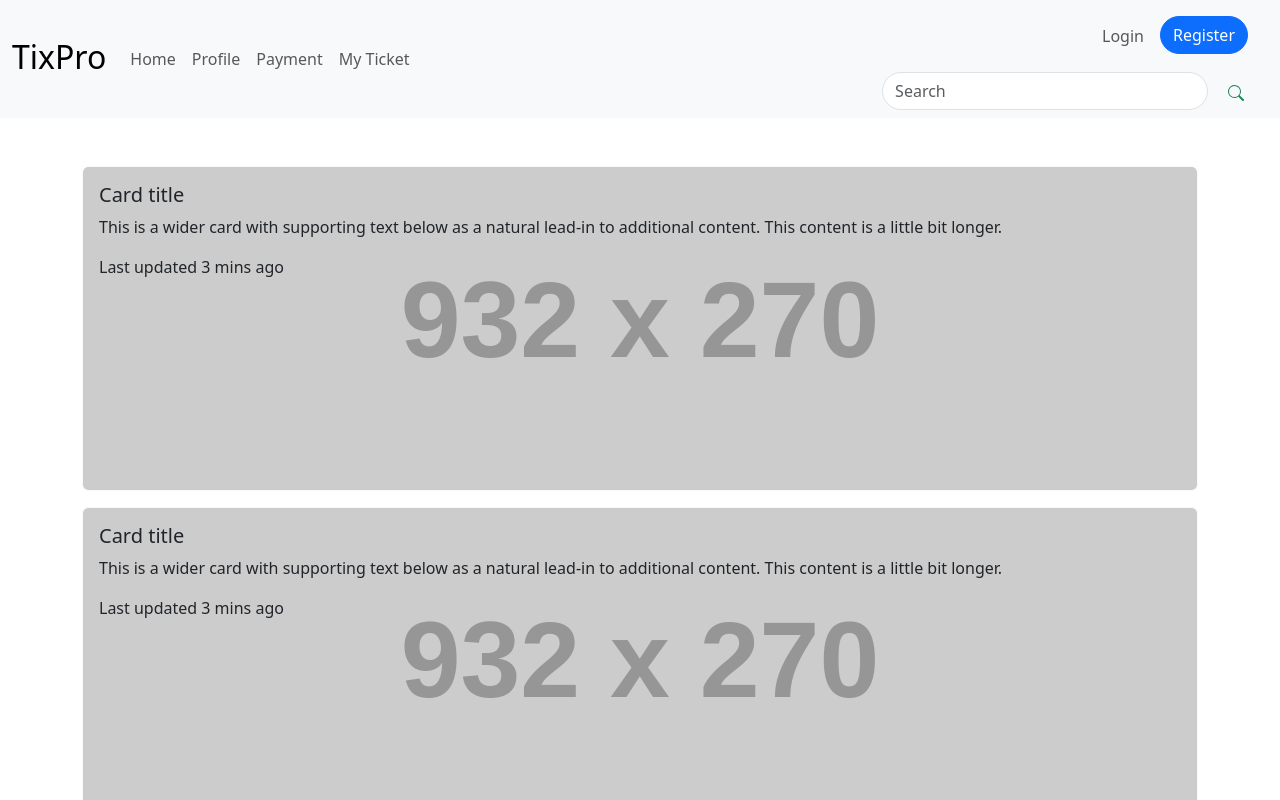
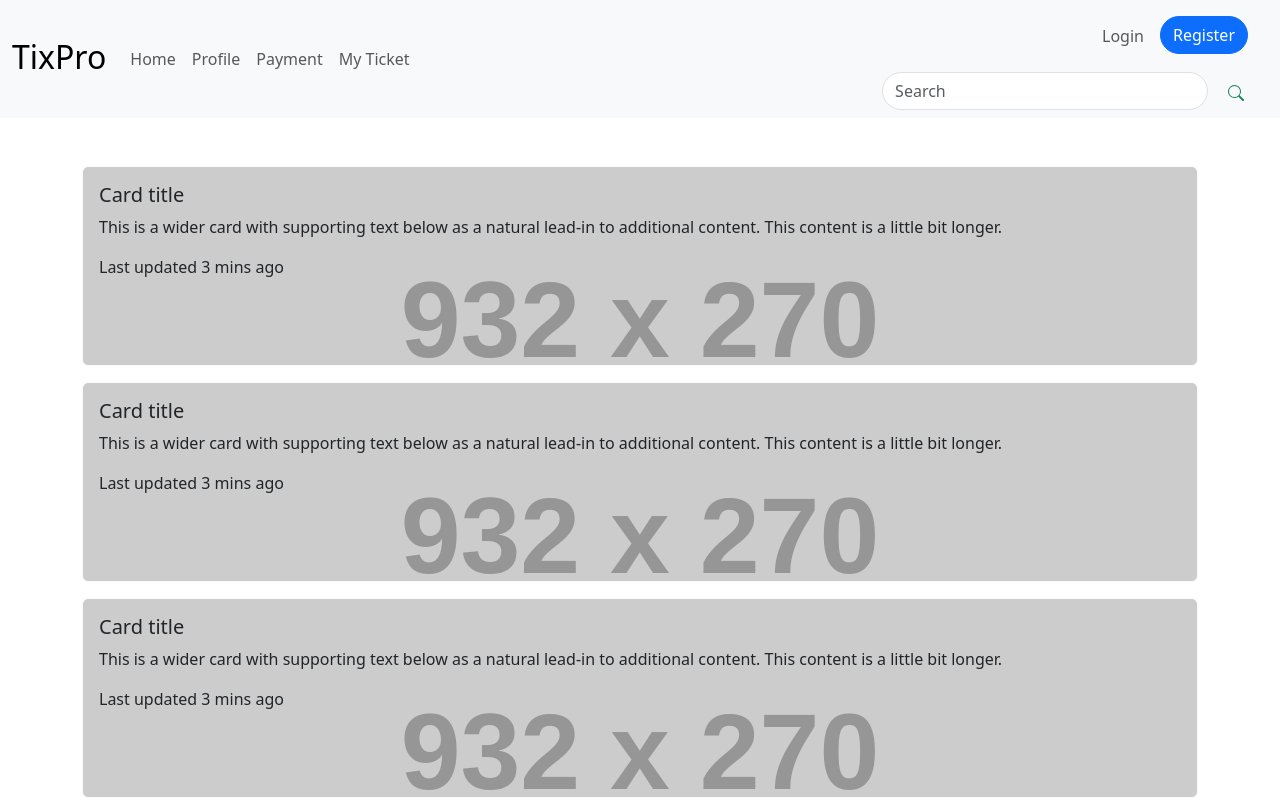
Before and after one commit to Skrwbrgle/Mini-TixPro, a React (Create React App) app in the folder client/: page / in a window 1280 px wide. Shown: the top 800 px of the page. Built offline with nearby package versions, Linux system fonts and the light colour scheme.

Commit message:
Update Card Animasi

```diff
--- a/client/src/App.css
+++ b/client/src/App.css
@@ -1,8 +1,11 @@
 /* Card */
 .Carding {
   overflow: hidden;
+  max-height: 200px;
 }
 .Carding:hover {
   transform: scale(1.05);
-  transition: transform 0.3s ease-in-out;
+  max-height: 300px;
+  transition: transform 0.4s ease-in-out;
+  transition: max-height 0.5s ease-in-out;
 }
```
